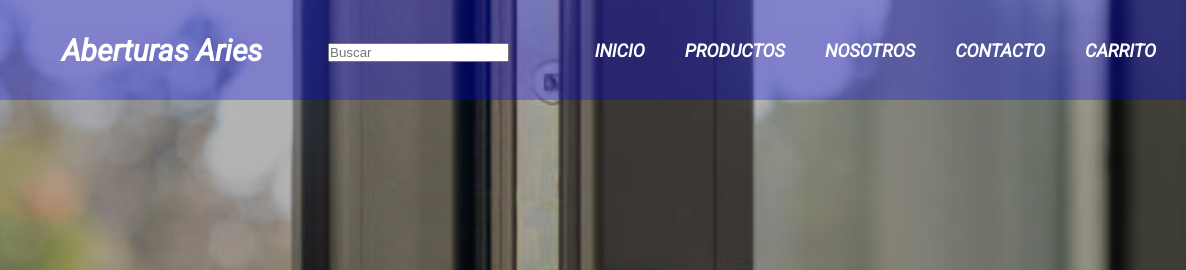
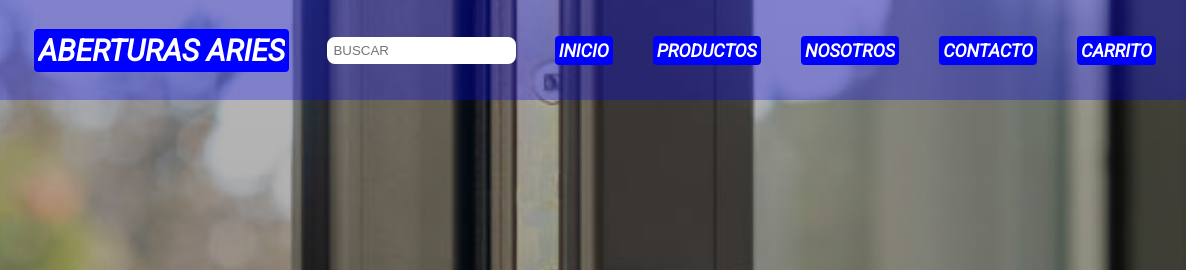
Before and after one commit to EzequielAhel/entregacongithub, a plain HTML site: page index.html in a window 1280 px wide. Shown: the top 270 px of the page, 94-1280 px from the left. Drawn offline with Linux system fonts and the light colour scheme.

Commit message:
agregado de animaciones y cambios de estilos

```diff
--- a/css/css productos/puertas.css
+++ b/css/css productos/puertas.css
@@ -9,7 +9,7 @@ body {
     width: 100%;
     height: 100%;
     font-family: 'Roboto';
-    background-color:  white (0, 0, 255, 0.507);
+    background-color:  rgba(0, 0, 255, 0.295);
     font-weight: 300;
     font-size: 20px;
 }
@@ -36,8 +36,31 @@ header nav img {
     height: 80px;
 }
 
+
 header nav h1 {
-    color: white;
+    position: relative;
+    display:flex;
+    border-radius: 4px;
+    text-transform: uppercase;
+    background-color: rgba(0, 0, 255, 0.329);
+    color: #fff;
+    font-size: 30px;
+    overflow: hidden;
+    transition: all 500ms ease;
+    border: 4px solid blue;
+    text-decoration: none;
+    margin: 20px;
+    z-index: 0;
+    font-weight: 700;
+}
+
+header nav div input {
+    position: relative;
+    display:flex;
+    border-radius: 8px;
+    width: 100%;
+    border: 6px solid white;
+    text-transform: uppercase;
 }
 
 header nav ul {
@@ -46,12 +69,20 @@ header nav ul {
 }
 
 header nav ul li a {
+    position: relative;
+    display:flex;
+    border-radius: 4px;
+    text-transform: uppercase;
+    background-color: rgb(2, 2, 255);
+    color: white;
+    font-size: 18px;
+    overflow: hidden;
+    transition: all 500ms ease;
+    border: 4px solid blue;
     text-decoration: none;
-    color: white;
+    margin: 20px;
+    z-index: 0;
     font-weight: 700;
-    text-transform: uppercase;
-    font-size: 18px;
-    margin: 20px;
 }
 
 section div h2 {
--- a/css/galeria.css
+++ b/css/galeria.css
@@ -9,7 +9,7 @@ body {
     width: 100%;
     height: 100%;
     font-family: 'Roboto';
-    background-color:  white (0, 0, 255, 0.507);
+    background-color:  rgba(0, 0, 255, 0.295);
     font-weight: 300;
     font-size: 20px;
 }
@@ -36,8 +36,31 @@ header nav img {
     height: 80px;
 }
 
+
 header nav h1 {
-    color: white;
+    position: relative;
+    display:flex;
+    border-radius: 4px;
+    text-transform: uppercase;
+    background-color: rgba(0, 0, 255, 0.329);
+    color: #fff;
+    font-size: 30px;
+    overflow: hidden;
+    transition: all 500ms ease;
+    border: 4px solid blue;
+    text-decoration: none;
+    margin: 20px;
+    z-index: 0;
+    font-weight: 700;
+}
+
+header nav div input {
+    position: relative;
+    display:flex;
+    border-radius: 8px;
+    width: 100%;
+    border: 6px solid white;
+    text-transform: uppercase;
 }
 
 header nav ul {
@@ -46,12 +69,20 @@ header nav ul {
 }
 
 header nav ul li a {
+    position: relative;
+    display:flex;
+    border-radius: 4px;
+    text-transform: uppercase;
+    background-color: blue;
+    color: #fff;
+    font-size: 18px;
+    overflow: hidden;
+    transition: all 500ms ease;
+    border: 4px solid blue;
     text-decoration: none;
-    color: white;
+    margin: 20px;
+    z-index: 0;
     font-weight: 700;
-    text-transform: uppercase;
-    font-size: 18px;
-    margin: 20px;
 }
 
 .titulo-galeria {
--- a/css/pages.css
+++ b/css/pages.css
@@ -9,7 +9,7 @@ body {
     width: 100%;
     height: 100%;
     font-family: 'Roboto';
-    background-color:  white (0, 0, 255, 0.507);
+    background-color:  rgba(0, 0, 255, 0.295);
     font-weight: 300;
     font-size: 20px;
 }
@@ -37,8 +37,29 @@ header nav img {
 }
 
 header nav h1 {
+    position: relative;
+    display:flex;
+    border-radius: 4px;
+    text-transform: uppercase;
+    background-color: rgba(0, 0, 255, 0.329);
+    color: #fff;
     font-size: 30px;
-    color: white;
+    overflow: hidden;
+    transition: all 500ms ease;
+    border: 4px solid blue;
+    text-decoration: none;
+    margin: 20px;
+    z-index: 0;
+    font-weight: 700;
+}
+
+header nav div input {
+    position: relative;
+    display:flex;
+    border-radius: 8px;
+    width: 100%;
+    border: 6px solid white;
+    text-transform: uppercase;
 }
 
 header nav ul {
@@ -47,12 +68,20 @@ header nav ul {
 }
 
 header nav ul li a {
+    position: relative;
+    display:flex;
+    border-radius: 4px;
+    text-transform: uppercase;
+    background-color: blue;
+    color: #fff;
+    font-size: 18px;
+    overflow: hidden;
+    transition: all 500ms ease;
+    border: 4px solid blue;
     text-decoration: none;
-    color: white;
+    margin: 20px;
+    z-index: 0;
     font-weight: 700;
-    text-transform: uppercase;
-    font-size: 18px;
-    margin: 20px;
 }
 
 section div h2 {
--- a/css/style.css
+++ b/css/style.css
@@ -10,7 +10,7 @@ body {
     width: 100%;
     height: 100%;
     font-family: 'Roboto';
-    background-color: rgb(254, 254, 255) (0, 0, 255, 0.507);
+    background-color:  rgba(0, 0, 255, 0.295);
     font-weight: 300;
     font-size: 20px;
 }
@@ -37,8 +37,30 @@ header nav img {
 }
 
 header nav h1 {
+    position: relative;
+    display:flex;
+    border-radius: 4px;
+    text-transform: uppercase;
+    background-color: blue;
+    color: #fff;
     font-size: 30px;
-    color: white;
+    overflow: hidden;
+    transition: all 500ms ease;
+    border: 4px solid blue;
+    text-decoration: none;
+    margin: 20px;
+    z-index: 0;
+    font-weight: 700;
+}
+
+header nav div input {
+    position: relative;
+    display:flex;
+    border-radius: 8px;
+    width: 100%;
+    border: 6px solid white;
+    text-transform: uppercase;
+
 }
 
 header nav ul {
@@ -47,12 +69,20 @@ header nav ul {
 }
 
 header nav ul li a {
+    position: relative;
+    display:flex;
+    border-radius: 4px;
+    text-transform: uppercase;
+    background-color: blue;
+    color: #fff;
+    font-size: 18px;
+    overflow: hidden;
+    transition: all 500ms ease;
+    border: 4px solid blue;
     text-decoration: none;
-    color: white;
+    margin: 20px;
+    z-index: 0;
     font-weight: 700;
-    text-transform: uppercase;
-    font-size: 18px;
-    margin: 20px;
 }
 
 /*------ESTILOS DEL MAIN------*/
@@ -81,10 +111,38 @@ header nav ul li a {
     font-size: 80px;
     border: 2px solid white;
     padding: 20px;
+
+    animation-name: h2-in;
+    animation-duration: 5s;
+    animation-timing-function: ease;
+}
+
+@keyframes h2-in {
+    0% {
+        transform: translateY(-800px);
+    }
+
+    100% {
+        transform: translateY(0px);
+    }
 }
 
 .portada p {
     margin: 20px;
+
+    animation-name: portada-p-in;
+    animation-duration: 5s;
+    animation-timing-function: ease;
+}
+
+@keyframes portada-p-in {
+    0% {
+        transform: translateX(-800px);
+    }
+
+    100% {
+        transform: translateX(0px);
+    }
 }
 
 .portada a {
@@ -92,6 +150,20 @@ header nav ul li a {
     color: white;
     background-color:rgb(0, 0, 255);
     padding: 16px;
+
+    animation-name: portada-a-in;
+    animation-duration: 5s;
+    animation-timing-function: ease;
+}
+
+@keyframes portada-a-in {
+    0% {
+        transform: translateY(-800px);
+    }
+
+    100% {
+        transform: translateY(0px);
+    }
 }
 
 .auspiciantes {
--- a/index.html
+++ b/index.html
@@ -28,11 +28,11 @@
             <!--Logo de la empresa-->
             <img src="./imagenes/logo-empresa.png" alt="">
 
-            <!--Título Principal_Nombre de la Empresa-->
+            <!--Título Principal - Nombre de la Empresa-->
             <h1>Aberturas Aries</h1>
 
             <!--Barra de búsqueda-->
-            <div class="contenedor">
+            <div>
                 <input type="text" placeholder="Buscar">
             </div>
 
```
Also changed, not shown: pages/carrito.html (+2 -2 lines), pages/contacto.html (+2 -2 lines), pages/galeria.html (+2 -2 lines), pages/nosotros.html (+1 -1 lines), pages/productos.html (+2 -2 lines), productos/puertas2hojas.html (+2 -2 lines), productos/puertasaluminio.html (+2 -2 lines), productos/puertaschapas.html (+2 -2 lines), productos/puertashojamedia.html (+2 -2 lines), productos/puertasplacas.html (+2 -2 lines).
